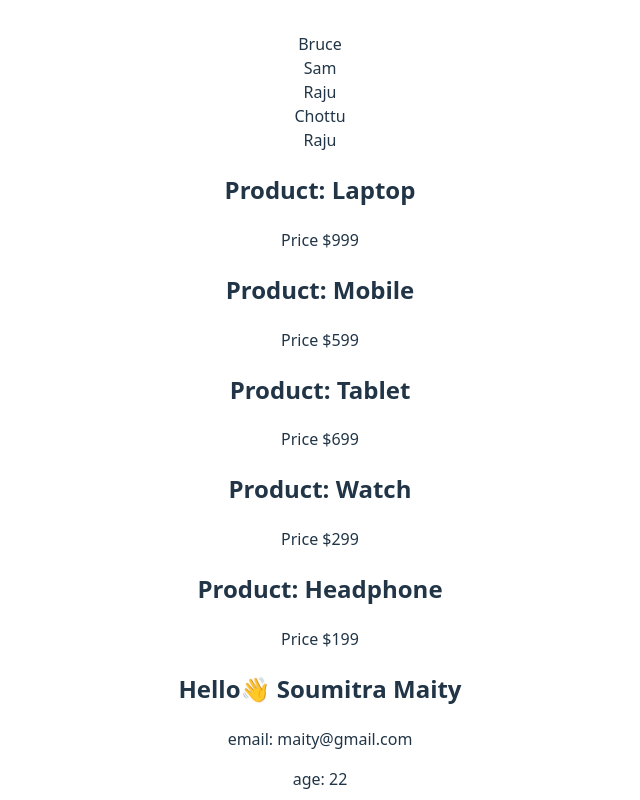
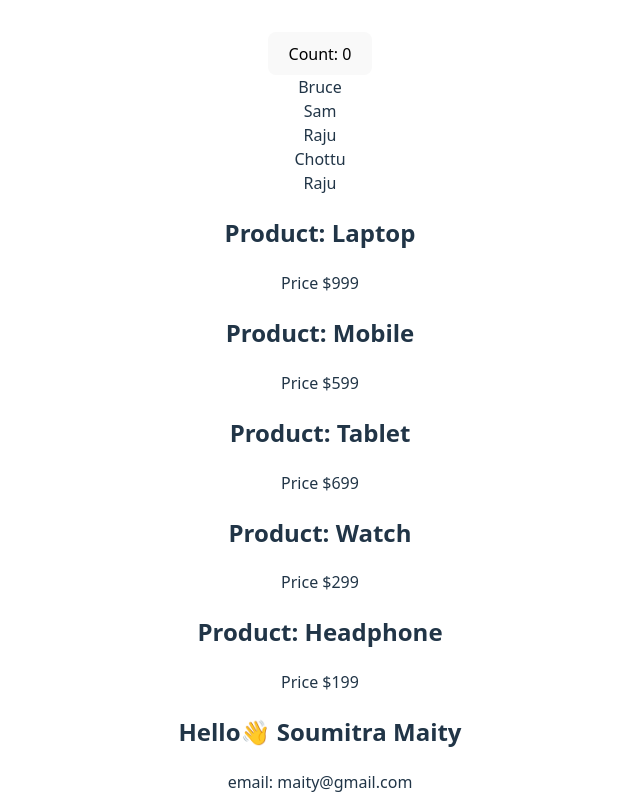
Before and after one commit to SoumitraMaity14/React, a React (Vite) app in the folder practice/: page / in a window 1280 px wide. Shown: the top 800 px of the page, without its empty margins (320-960 px from the left). Built offline with nearby package versions, Linux system fonts and the light colour scheme.

Commit message:
added new changes

```diff
--- a/practice/src/App.tsx
+++ b/practice/src/App.tsx
@@ -5,12 +5,14 @@ import { RestProps } from './components/props/RestProps'
 import { SpreadProps } from './components/props/SpreadProps'
 import { RenderList } from './components/render/RenderList'
 import { RenderString } from './components/render/RenderString'
+import { Demo } from './components/state/Demo'
 
 function App() {
 
 
   return (
     <>
+    <Demo/>
     <RenderString/>
     <RenderList/>
     <SpreadProps name="Soumitra" lastname="Maity" age={22} email="maity@gmail.com" />
--- /dev/null
+++ b/practice/src/components/state/Demo.tsx
@@ -0,0 +1,16 @@
+import  { useState } from 'react'
+
+export const Demo = () => {
+    const [count, setCount]=useState(0)
+    const handleCounterClick=()=>{
+        setCount(count+1)
+
+    }
+  return (
+    <div>
+        <button onClick={handleCounterClick}>
+            Count: {count}
+        </button>
+    </div>
+  )
+}
```
Also changed, not shown: practice/src/components/Button/Button.tsx (added, +8 -0 lines).
